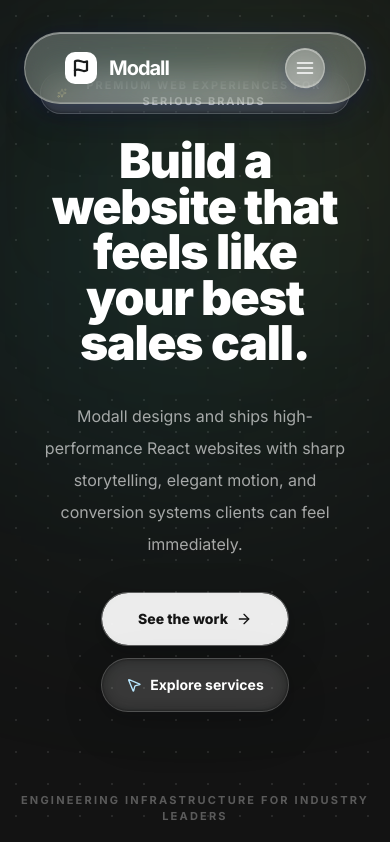
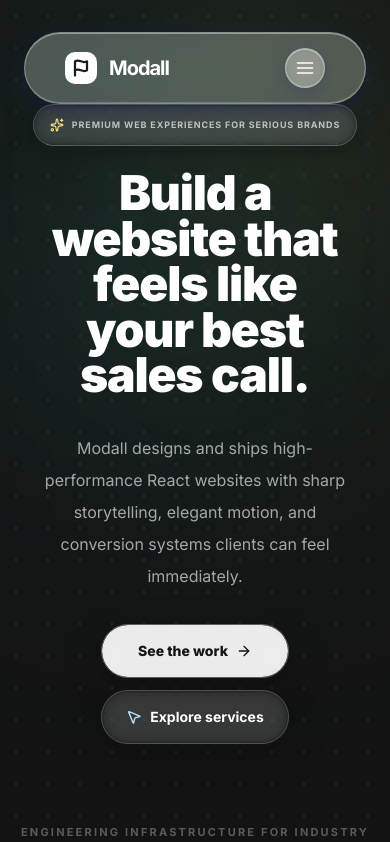
Before and after one commit to mmstq/agency_website, a Next.js app: page / in a window 390 px wide. Shown: the top 842 px of the page. Built offline with nearby package versions, Linux system fonts and the light colour scheme.

Commit message:
chore: update device streaming cache and initialize codex configuration and hooks

```diff
--- a/src/app/contact/page.tsx
+++ b/src/app/contact/page.tsx
@@ -13,12 +13,13 @@ export default function ContactPage() {
     return (
         <div className="pt-32 pb-24">
             <div className="w-full px-6 md:px-12">
-                {/* Two columns: the left stacks the header above the contact info,
-                    while the form sits in the right column's SECOND row so its top
-                    aligns with the contact-info block — i.e. tucked under the header,
-                    not rising to the top beside it. */}
-                <div className="grid grid-cols-1 gap-12 lg:grid-cols-2 lg:gap-x-20 lg:gap-y-12">
-                    {/* Header — left column, top row */}
+                {/* Two-column grid. The big heading owns row 1 (the space to its
+                    right is intentionally empty). The intro paragraph drops into
+                    row 2 beside the contact info, and the form sits in row 2 of the
+                    right column — so the form's TOP aligns with the intro paragraph,
+                    filling the space that was previously dead air above it. */}
+                <div className="grid grid-cols-1 gap-12 lg:grid-cols-2 lg:gap-x-20 lg:gap-y-6">
+                    {/* Heading — left column, top row */}
                     <div className="space-y-6 lg:col-start-1 lg:row-start-1">
                         <p className="text-[0.6875rem] uppercase tracking-[0.3em] font-bold text-white/30">
                             Contact
@@ -34,17 +35,17 @@ export default function ContactPage() {
                                 tag="span"
                             />
                         </h1>
+                    </div>
+
+                    {/* Intro paragraph + contact info — left column, second row */}
+                    <div className="space-y-12 lg:col-start-1 lg:row-start-2">
                         <p className="text-white/50 text-xl md:text-2xl font-medium max-w-xl">
                             We specialize in high-stakes infrastructure and editorial-grade digital experiences. Tell us about your vision.
                         </p>
-                    </div>
-
-                    {/* Contact info — left column, second row */}
-                    <div className="lg:col-start-1 lg:row-start-2">
                         <ContactInfo />
                     </div>
 
-                    {/* Form — right column, second row (aligned under the header) */}
+                    {/* Form — right column, second row (top aligns with the paragraph) */}
                     <div className="lg:col-start-2 lg:row-start-2">
                         <ContactForm />
                     </div>
--- a/src/components/HeroSection.tsx
+++ b/src/components/HeroSection.tsx
@@ -12,7 +12,7 @@ import SplitText from './SplitText';
 
 export default function HeroSection() {
     return (
-        <section className="relative isolate overflow-visible px-4 pb-0 md:px-8 md:pt-16">
+        <section className="relative isolate overflow-visible px-4 pb-0 pt-8 md:px-8 md:pt-16">
             <div className="pointer-events-none absolute left-1/2 -top-28 -z-10 h-[100vh] w-[120vw] -translate-x-1/2 [overflow:clip]">
                 <div className="absolute left-1/2 top-0 h-[60vh] w-[70vw] -translate-x-1/2 rounded-full bg-emerald-300/18 blur-[140px]" />
                 <div className="absolute left-[60%] top-8 h-[35vh] w-[30vw] rounded-full bg-amber-300/12 blur-[120px]" />
@@ -31,8 +31,8 @@ export default function HeroSection() {
                             distortionScale={-95}
                             className="mb-6 glass-surface--flush"
                         >
-                            <div className="inline-flex h-full items-center gap-2 px-4 text-[0.68rem] font-bold uppercase tracking-[0.18em] text-white/70">
-                                <Sparkles className="size-3.5 text-amber-200" aria-hidden="true" />
+                            <div className="inline-flex h-full items-center gap-2 whitespace-nowrap px-4 text-[0.56rem] font-bold uppercase tracking-[0.1em] text-white/70 sm:text-[0.68rem] sm:tracking-[0.18em]">
+                                <Sparkles className="size-3.5 shrink-0 text-amber-200" aria-hidden="true" />
                                 Premium web experiences for serious brands
                             </div>
                         </GlassSurface>
--- a/src/components/TestimonialsSection.tsx
+++ b/src/components/TestimonialsSection.tsx
@@ -68,13 +68,13 @@ function TestimonialCard({ testimonial, isHovered, onHoverStart, onHoverEnd }: T
                     'box-shadow 0.4s ease',
                 ].join(', '),
             }}
-            className={`monolith-card group/card p-6 w-[85vw] md:w-[calc(45vw-2rem)] flex flex-row items-start gap-6 whitespace-normal shrink-0 relative
+            className={`monolith-card group/card p-6 w-[85vw] md:w-[calc(45vw-2rem)] flex flex-col md:flex-row items-start gap-4 md:gap-6 whitespace-normal shrink-0 relative
                 ${isHovered ? 'bg-white/[0.08] border-white/20 shadow-2xl shadow-emerald-500/5' : ''}`}
         >
             <Quote className={`absolute top-6 right-6 w-8 h-8 transition-all duration-500 ${isHovered ? 'text-emerald-400/20 rotate-12' : 'text-white/[0.03]'}`} />
 
             {/* Left: identity */}
-            <div className={`flex items-start gap-4 shrink-0 border-r transition-colors duration-300 pr-6 ${isHovered ? 'border-white/10' : 'border-white/5'}`}>
+            <div className={`flex w-full items-start gap-4 shrink-0 border-b md:w-auto md:border-b-0 md:border-r transition-colors duration-300 pb-4 md:pb-0 md:pr-6 ${isHovered ? 'border-white/10' : 'border-white/5'}`}>
                 <div className="relative w-14 h-14 rounded-full overflow-hidden border border-white/10 shrink-0">
                     <Image
                         src={testimonial.image_url}
```
Also changed, not shown: .codex/hooks.json (added), 1 other file (tests, documents, lock files or other folders).
